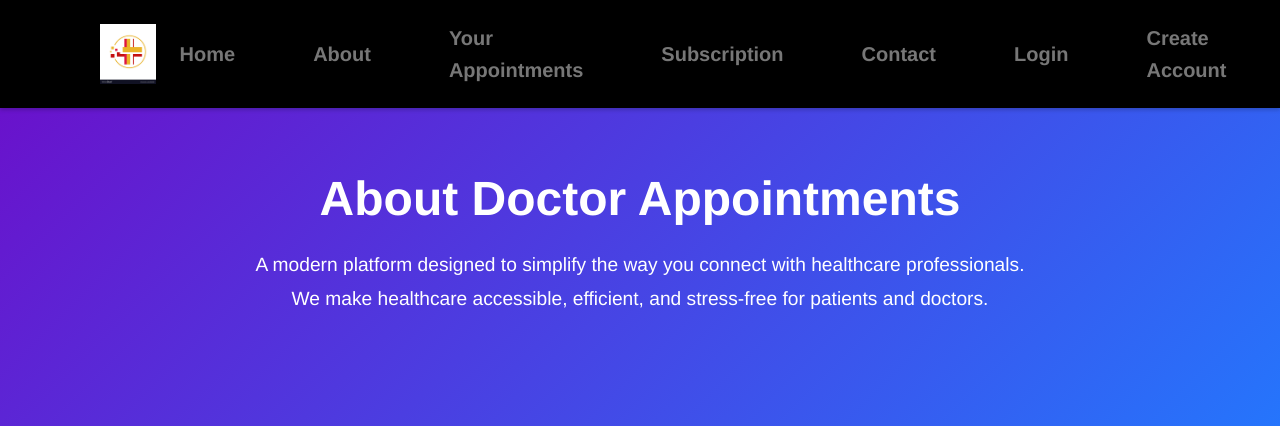
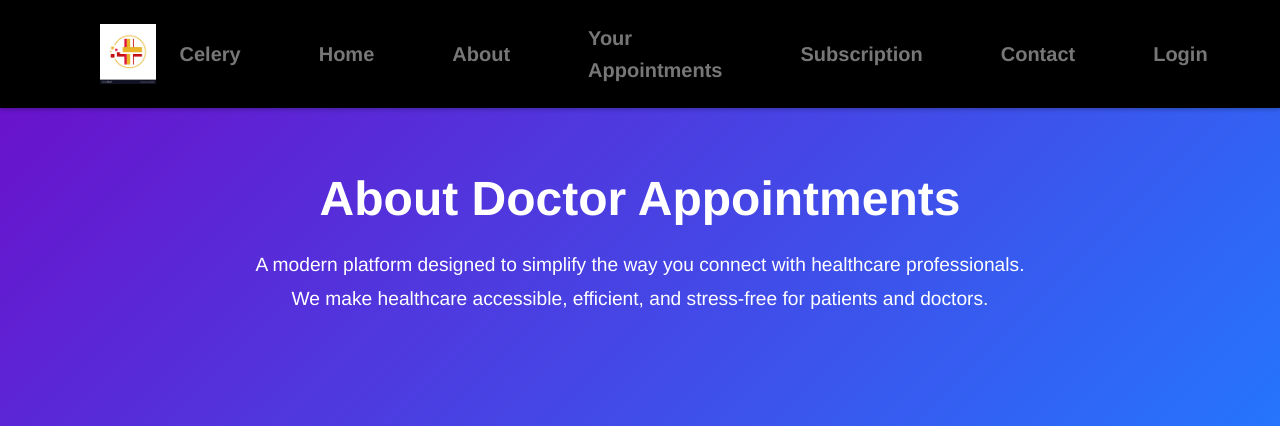
Before and after one commit to MihneaE/doctor_appointments_web, a Django app: page /about/ in a window 1280 px wide. Shown: the top 426 px of the page. Run offline with Django 5.2, Linux system fonts and the light colour scheme; parts of the project's set-up code (start-up, migrations or seed data) failed here and were passed over.

Commit message:
any message

```diff
--- a/appointments/templates/appointments/base.html
+++ b/appointments/templates/appointments/base.html
@@ -18,7 +18,7 @@
             <img src="{% static 'images/logo.jpg' %}" alt="Logo" class="logo-resize">
         </div>
         <div class="nav-buttons d-flex align-items-center">
-            <!--<a href="{% url 'test_celery' %}">Celery</a> -->
+            <a href="{% url 'test_celery' %}">Celery</a>
             <a href="{% url 'home' %}">Home</a>
             <a href="{% url 'about' %}">About</a>
             {% if user.is_authenticated %}
```
